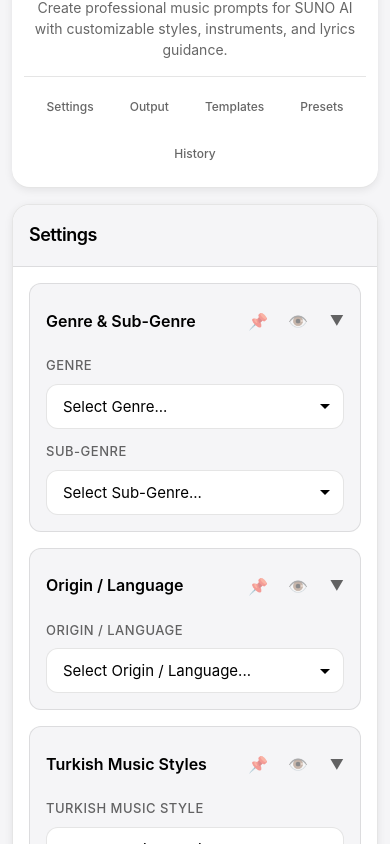
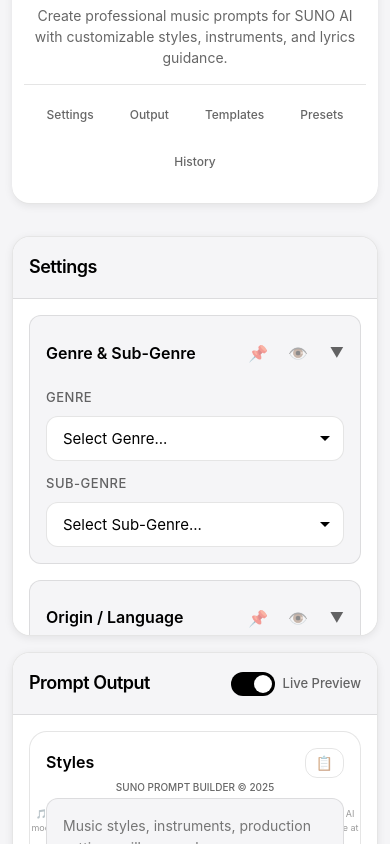
Before and after one commit to amaninos/suno-prompt-builder, a plain HTML site: page index.html in a window 390 px wide. Shown: the part 74-918 px from the top of the page. Drawn offline with Linux system fonts and the light colour scheme.

Commit message:
Revert desktop layout changes

```diff
--- a/index.html
+++ b/index.html
@@ -15,6 +15,7 @@
     </script>
 </head>
 <body>
+    <div class="container">
         <!-- Page Header -->
         <header class="page-header">
             <div class="header-content">
@@ -30,7 +31,6 @@
             </nav>
         </header>
 
-    <div class="container">
         <!-- Theme Toggle -->
         <button id="theme-toggle" class="theme-toggle" title="Toggle Dark Mode">
             <span class="theme-icon">🌙</span>
--- a/style.css
+++ b/style.css
@@ -82,11 +82,12 @@
 /* Page Header */
 .page-header {
     max-width: 1800px;
-    margin: 0 auto var(--spacing-xl);
+    margin: 0 auto;
     padding: var(--spacing-xl) var(--spacing-lg) var(--spacing-lg);
     border-bottom: 1px solid var(--border-color);
     background: var(--bg-secondary);
     border-radius: var(--radius-lg);
+    margin-bottom: var(--spacing-xl);
     box-shadow: var(--shadow-sm);
 }
 
@@ -145,11 +146,11 @@
 
 .container {
     display: grid;
-    grid-template-columns: 350px 1fr 350px;
+    grid-template-columns: 320px 1fr 320px;
     gap: var(--spacing-lg);
     max-width: 1800px;
     margin: 0 auto;
-    height: calc(100vh - 280px);
+    height: calc(100vh - 320px);
     min-height: 600px;
     align-items: start;
 }
@@ -163,7 +164,7 @@
     overflow: hidden;
     border: 1px solid var(--border-color);
     height: 100%;
-    max-height: calc(100vh - 280px);
+    max-height: calc(100vh - 320px);
 }
 
 .panel-header {
@@ -1229,21 +1230,15 @@
 }
 
 @media (max-width: 968px) {
-    .page-header {
-        margin-bottom: var(--spacing-lg);
-        padding: var(--spacing-lg) var(--spacing-md);
-    }
-
     .container {
         grid-template-columns: 1fr;
         grid-template-rows: auto auto auto;
         height: auto;
-        min-height: auto;
+        min-height: calc(100vh - 48px);
     }
 
     .panel {
         min-height: 400px;
-        max-height: none;
     }
 
     .left-panel {
@@ -1299,18 +1294,13 @@
         padding: var(--spacing-xs) var(--spacing-sm);
     }
 
-    .page-header {
-        margin-bottom: var(--spacing-md);
-        padding: var(--spacing-md) var(--spacing-sm);
-    }
-
     .container {
         gap: var(--spacing-md);
-        height: auto;
+        height: calc(100vh - 280px);
     }
 
     .panel {
-        max-height: none;
+        max-height: calc(100vh - 280px);
     }
 
     .panel-header {
```
Lines whose indentation alone changed are shown as unchanged.
